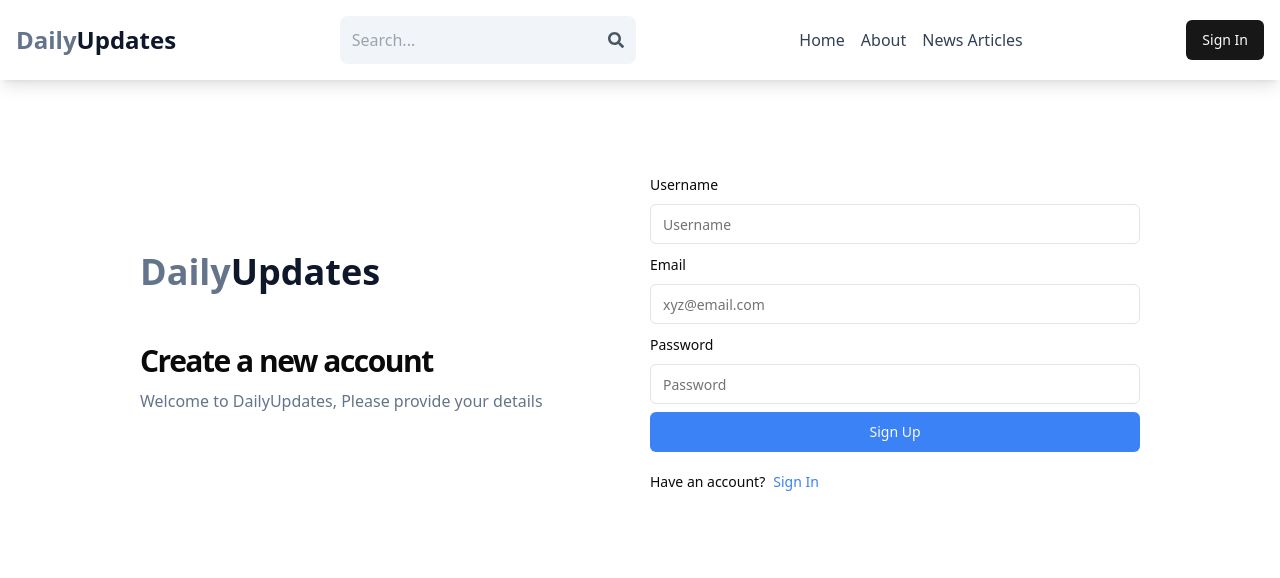
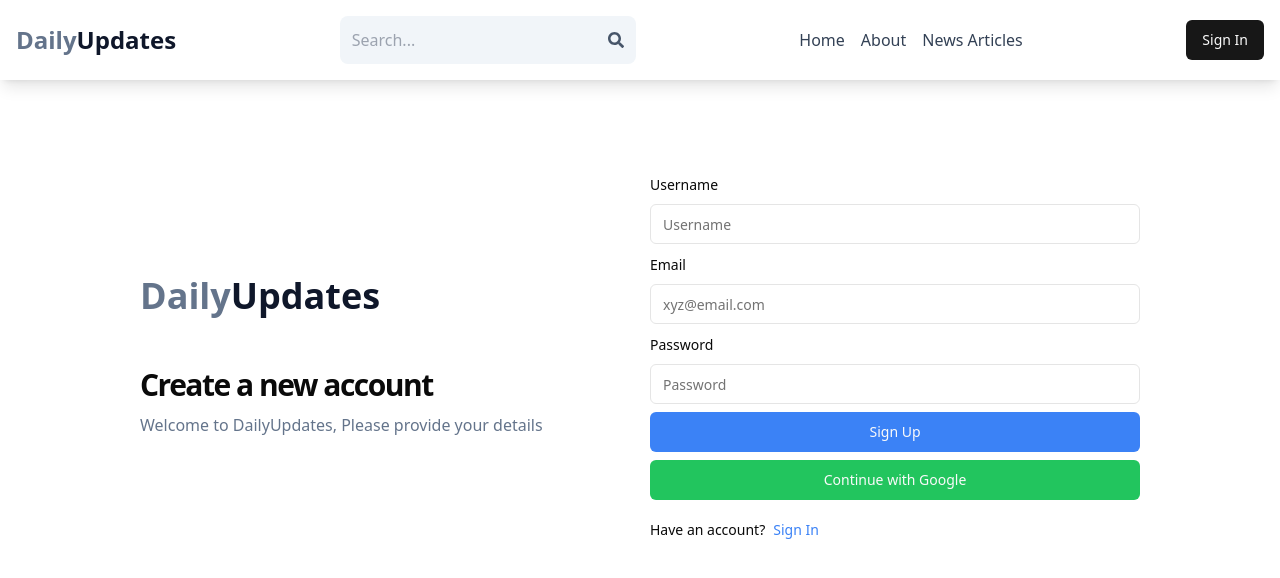
Before and after one commit to Inayatkhan9909/DailyUpdates-react, a React (Vite) app: page /sign-up in a window 1280 px wide. Shown: the top 578 px of the page. Built offline with nearby package versions, Linux system fonts and the light colour scheme; no server answers.

Commit message:
GoogleAuth added

```diff
--- a/src/auth/forms/SignInForm.jsx
+++ b/src/auth/forms/SignInForm.jsx
@@ -22,7 +22,7 @@ import {
   signInStart,
   signInSuccess,
 } from "../../redux/user/userSlice"
-// import GoogleAuth from "../../components/shared/GoogleAuth"
+ import GoogleAuth from "../../components/shared/GoogleAuth"
 const apiUrl=import.meta.env.VITE_BACKENT_API_URL;
 
 const formSchema = z.object({
@@ -160,7 +160,7 @@ const SignInForm = () => {
                 )}
               </Button>
 
-              {/* <GoogleAuth /> */}
+              <GoogleAuth />
             </form>
           </Form>
 
--- a/src/auth/forms/SignUpForm.jsx
+++ b/src/auth/forms/SignUpForm.jsx
@@ -16,7 +16,7 @@ import {
 } from "../../components/ui/form"
 import { Input } from "../../components/ui/input"
 import { useToast } from "../../hooks/use-toast"
-// import GoogleAuth from "../../components/shared/GoogleAuth"
+import GoogleAuth from "../../components/shared/GoogleAuth"
 const apiUrl=import.meta.env.VITE_BACKENT_API_URL;
 
 const formSchema = z.object({
@@ -176,7 +176,7 @@ const SignUpForm = () => {
                 )}
               </Button>
 
-              {/* <GoogleAuth /> */}
+              <GoogleAuth />
             </form>
           </Form>
 
--- a/src/main.jsx
+++ b/src/main.jsx
@@ -1,10 +1,14 @@
 import { createRoot } from "react-dom/client"
 import "./index.css"
 import App from "./App.jsx"
-
+import { Provider } from "react-redux"
+import { persistor, store } from "./redux/store"
+import { PersistGate } from "redux-persist/integration/react"
 
 createRoot(document.getElementById("root")).render(
-
+  <PersistGate persistor={persistor}>
+    <Provider store={store}>
       <App />
-
+    </Provider>
+  </PersistGate>
 )
--- a/src/pages/Home.jsx
+++ b/src/pages/Home.jsx
@@ -1,4 +1,5 @@
 
+import Advertise from "@/components/shared/Advertise";
 import { Button } from "../components/ui/button"
 import { ArrowRight } from "lucide-react"
 import React, { useEffect, useState } from "react"
@@ -7,8 +8,6 @@ const apiUrl=import.meta.env.VITE_BACKENT_API_URL;
 
 const Home = () => {
   const [posts, setPosts] = useState([])
-
-  // console.log(posts)
 
   useEffect(() => {
     const fetchPosts = async () => {
@@ -79,7 +78,7 @@ const Home = () => {
       </section>
 
       <div className="p-3 bg-white">
-        {/* <Advertise /> */}
+        <Advertise/>
       </div>
 
       <div className="max-w-6xl mx-auto p-3 flex flex-col gap-8 py-7">
```
